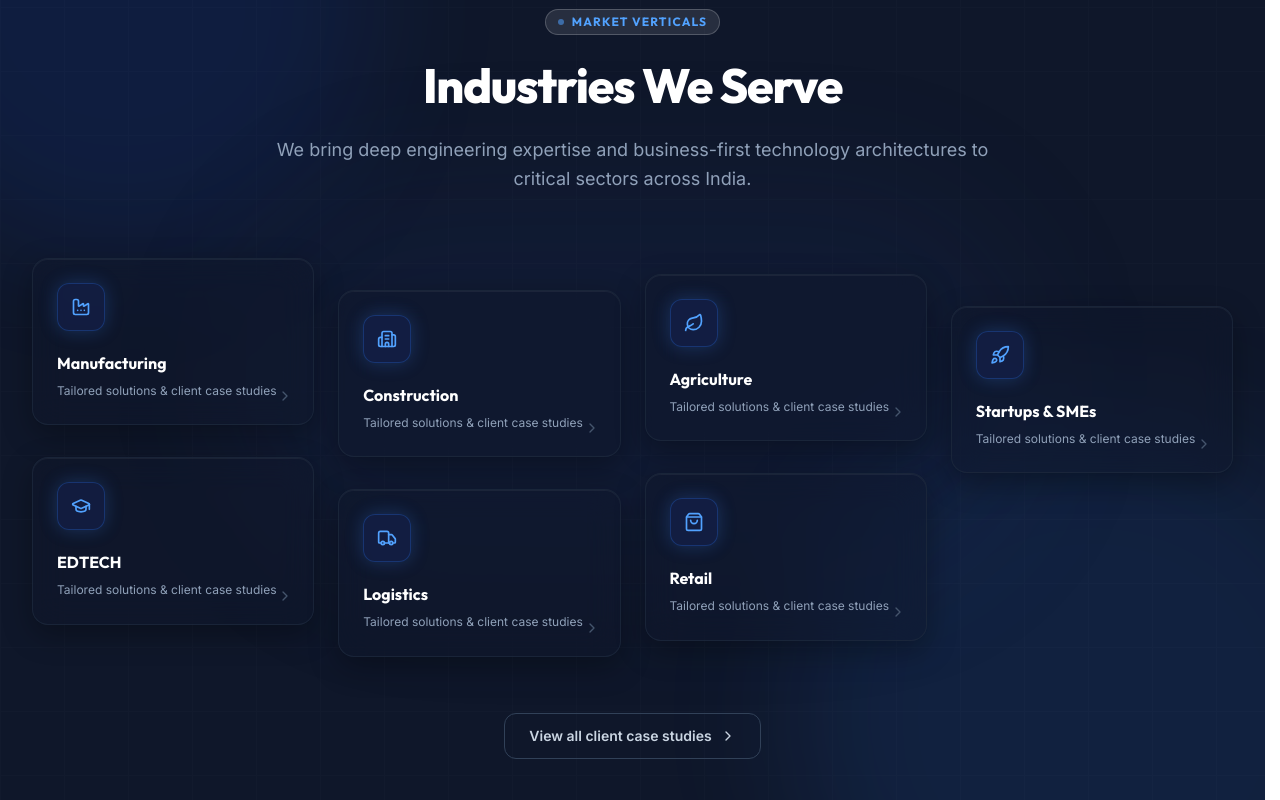
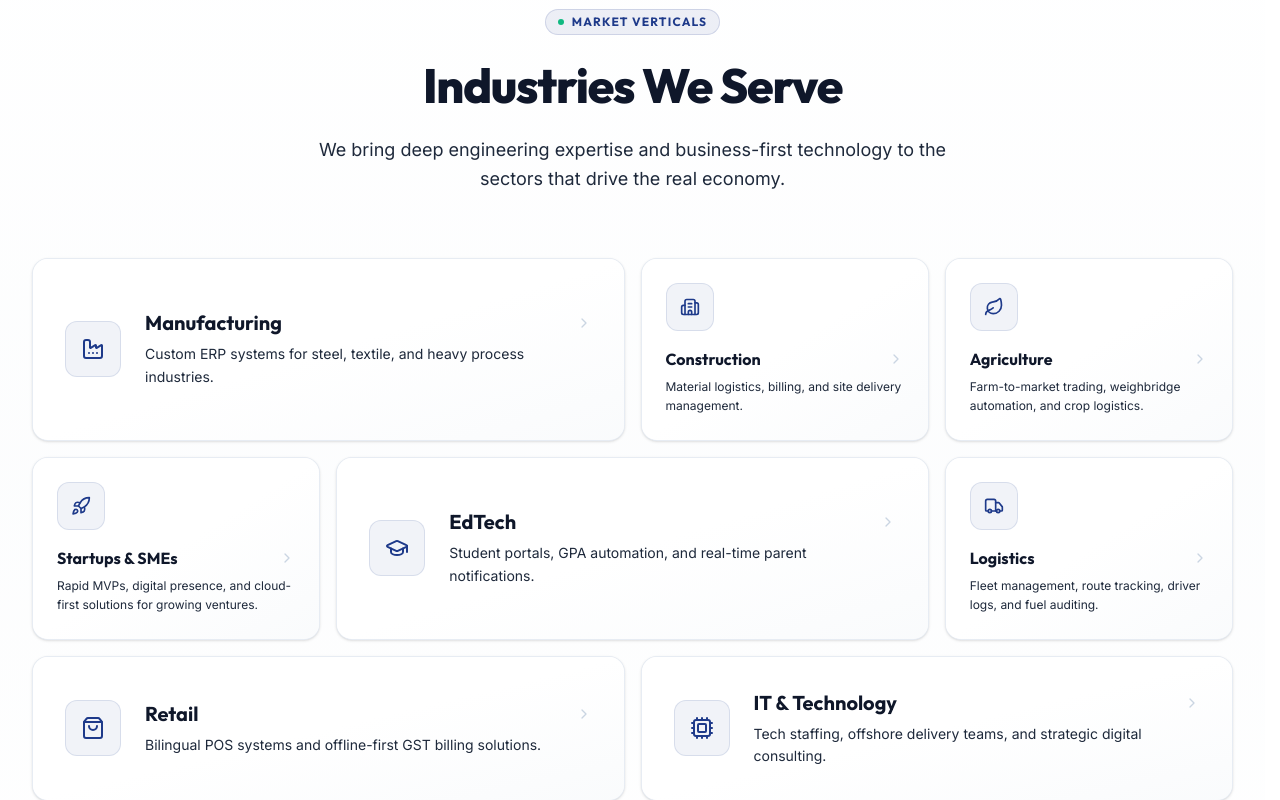
Before and after one commit to itmaruthu/m2pnexus-innovation, a React (Vite) app: page / in a window 1280 px wide. Shown: the part 3140-3940 px from the top of the page. Built offline with nearby package versions, Linux system fonts and the light colour scheme.

Commit message:
feat: premium Bento Grid Industries We Serve section on homepage

```diff
--- a/src/pages/Home.jsx
+++ b/src/pages/Home.jsx
@@ -16,7 +16,8 @@ import {
   ShieldCheck,
   ChevronRight,
   Phone,
-  Mail
+  Mail,
+  Cpu
 } from 'lucide-react';
 
 const Linkedin = ({ className }) => (
@@ -69,13 +70,14 @@ export default function Home() {
   ];
 
   const industriesWeServe = [
-    { title: 'Manufacturing', icon: Factory },
-    { title: 'Construction', icon: Building2 },
-    { title: 'Agriculture', icon: Leaf },
-    { title: 'Startups & SMEs', icon: Rocket },
-    { title: 'EDTECH', icon: GraduationCap },
-    { title: 'Logistics', icon: Truck },
-    { title: 'Retail', icon: ShoppingBag },
+    { title: 'Manufacturing', icon: Factory, desc: 'Custom ERP systems for steel, textile, and heavy process industries.', span: 2 },
+    { title: 'Construction', icon: Building2, desc: 'Material logistics, billing, and site delivery management.', span: 1 },
+    { title: 'Agriculture', icon: Leaf, desc: 'Farm-to-market trading, weighbridge automation, and crop logistics.', span: 1 },
+    { title: 'Startups & SMEs', icon: Rocket, desc: 'Rapid MVPs, digital presence, and cloud-first solutions for growing ventures.', span: 1 },
+    { title: 'EdTech', icon: GraduationCap, desc: 'Student portals, GPA automation, and real-time parent notifications.', span: 2 },
+    { title: 'Logistics', icon: Truck, desc: 'Fleet management, route tracking, driver logs, and fuel auditing.', span: 1 },
+    { title: 'Retail', icon: ShoppingBag, desc: 'Bilingual POS systems and offline-first GST billing solutions.', span: 2 },
+    { title: 'IT & Technology', icon: Cpu, desc: 'Tech staffing, offshore delivery teams, and strategic digital consulting.', span: 2 },
   ];
 
   return (
@@ -262,97 +264,90 @@ export default function Home() {
         </div>
       </section>
 
-      {/* SECTION 5: Industries We Serve — Glassmorphic Premium */}
-      <section className="relative py-24 md:py-32 overflow-hidden bg-brand-primary border-b border-slate-800">
-        {/* Subtle tech grid backdrop */}
-        <div className="absolute inset-0 bg-[linear-gradient(to_right,#1e293b_1px,transparent_1px),linear-gradient(to_bottom,#1e293b_1px,transparent_1px)] bg-[size:4rem_4rem] opacity-20 pointer-events-none" />
+      {/* SECTION 5: Industries We Serve — Premium Bento Grid */}
+      <section className="py-24 md:py-32 bg-gradient-to-b from-white via-slate-50/40 to-white border-b border-brand-border">
+        <div className="max-w-7xl mx-auto px-4 sm:px-6 lg:px-8 space-y-16">
 
-        {/* Soft glowing blur orbs */}
-        <div className="absolute -top-32 -left-32 w-[500px] h-[500px] bg-blue-600/10 rounded-full blur-3xl pointer-events-none" />
-        <div className="absolute -bottom-32 -right-32 w-[600px] h-[600px] bg-blue-500/10 rounded-full blur-3xl pointer-events-none" />
-        <div className="absolute top-1/2 left-1/2 -translate-x-1/2 -translate-y-1/2 w-[800px] h-[400px] bg-brand-secondary/10 rounded-full blur-3xl pointer-events-none" />
-
-        <div className="relative z-10 max-w-7xl mx-auto px-4 sm:px-6 lg:px-8 space-y-16">
           {/* Section Header */}
           <motion.div
             initial="hidden"
             whileInView="visible"
-            viewport={{ once: true, margin: '-100px' }}
+            viewport={{ once: true, margin: '-80px' }}
             variants={staggerContainer}
             className="text-center space-y-5 max-w-3xl mx-auto"
           >
             <motion.span
               variants={fadeInUp}
-              className="inline-flex items-center gap-2 px-3 py-1 rounded-full bg-white/10 border border-white/20 text-blue-400 text-xs font-bold uppercase tracking-widest font-heading"
+              className="inline-flex items-center gap-2 px-3 py-1 rounded-full bg-brand-secondary/8 border border-brand-secondary/15 text-brand-secondary text-xs font-bold uppercase tracking-widest font-heading"
             >
-              <span className="w-1.5 h-1.5 rounded-full bg-blue-400 animate-pulse" />
+              <span className="w-1.5 h-1.5 rounded-full bg-brand-accent" />
               Market Verticals
             </motion.span>
             <motion.h2
               variants={fadeInUp}
-              className="text-3xl md:text-5xl font-extrabold text-white tracking-tight font-heading leading-tight"
+              className="text-3xl md:text-5xl font-extrabold text-brand-primary tracking-tight font-heading leading-tight"
             >
               Industries We Serve
             </motion.h2>
             <motion.p
               variants={fadeInUp}
-              className="text-base sm:text-lg text-slate-400 leading-relaxed"
+              className="text-base sm:text-lg text-brand-text leading-relaxed max-w-2xl mx-auto"
             >
-              We bring deep engineering expertise and business-first technology architectures to critical sectors across India.
+              We bring deep engineering expertise and business-first technology to the sectors that drive the real economy.
             </motion.p>
           </motion.div>
 
-          {/* Staggered premium cards grid */}
-          <div className="grid grid-cols-1 sm:grid-cols-2 lg:grid-cols-4 gap-6 pb-8">
+          {/* Bento Grid */}
+          <div className="grid grid-cols-1 sm:grid-cols-2 lg:grid-cols-4 gap-4 auto-rows-auto">
             {industriesWeServe.map((ind, idx) => {
               const Icon = ind.icon;
-
-              // Stagger vertical offsets for visual rhythm
-              const offsets = ['lg:translate-y-0', 'lg:translate-y-8', 'lg:translate-y-4', 'lg:translate-y-12', 'lg:translate-y-2', 'lg:translate-y-10', 'lg:translate-y-6'];
-              const offset = offsets[idx % offsets.length];
-
+              const isWide = ind.span === 2;
               return (
                 <motion.button
                   key={idx}
                   variants={fadeInUp}
                   initial="hidden"
                   whileInView="visible"
-                  viewport={{ once: true, margin: '-60px' }}
+                  viewport={{ once: true, margin: '-40px' }}
                   onClick={() => navigate('/industries')}
-                  className={`group relative flex flex-col items-start gap-5 text-left p-6 rounded-2xl cursor-pointer
-                    bg-slate-900/40 backdrop-blur-lg
-                    border border-slate-800/80
-                    shadow-[inset_0_1px_0_0_rgba(255,255,255,0.05),0_10px_30px_rgba(0,0,0,0.3)]
-                    hover:bg-slate-900/65 hover:border-blue-500/30
-                    hover:shadow-[0_20px_50px_rgba(0,0,0,0.5),0_0_30px_rgba(59,130,246,0.12)]
-                    hover:-translate-y-1.5
-                    transition-all duration-500 ${offset}`}
+                  className={`group relative text-left cursor-pointer rounded-2xl border border-slate-200/80 bg-white shadow-sm hover:shadow-lg hover:-translate-y-0.5 hover:border-brand-secondary/25 transition-all duration-300 overflow-hidden ${
+                    isWide ? 'lg:col-span-2' : 'lg:col-span-1'
+                  }`}
                 >
-                  {/* Icon glow ring */}
-                  <div className="w-12 h-12 rounded-xl bg-blue-950/50 border border-blue-500/25 flex items-center justify-center text-blue-400 shadow-[0_0_18px_rgba(59,130,246,0.25)] group-hover:scale-105 group-hover:shadow-[0_0_28px_rgba(59,130,246,0.45)] transition-all duration-400">
-                    <Icon className="w-5 h-5" />
-                  </div>
+                  {/* Subtle gradient overlay */}
+                  <div className="absolute inset-0 bg-gradient-to-br from-white via-white to-slate-50/80 pointer-events-none" />
+                  {/* Hover glow accent top */}
+                  <div className="absolute top-0 left-0 right-0 h-0.5 bg-gradient-to-r from-transparent via-brand-secondary/40 to-transparent opacity-0 group-hover:opacity-100 transition-opacity duration-300" />
 
-                  {/* Label */}
-                  <div className="space-y-1.5">
-                    <h3 className="text-base font-bold text-white font-heading group-hover:text-blue-300 transition-colors duration-300">
-                      {ind.title}
-                    </h3>
-                    <p className="text-xs text-slate-400 leading-relaxed group-hover:text-slate-300 transition-colors">
-                      Tailored solutions &amp; client case studies
-                    </p>
-                  </div>
+                  <div className={`relative z-10 ${ isWide ? 'flex flex-row items-center gap-6 p-7 sm:p-8' : 'flex flex-col gap-4 p-6' }`}>
+                    {/* Icon */}
+                    <div className={`shrink-0 flex items-center justify-center rounded-xl bg-brand-secondary/6 border border-brand-secondary/12 text-brand-secondary group-hover:bg-brand-secondary group-hover:text-white group-hover:border-brand-secondary transition-all duration-300 ${
+                      isWide ? 'w-14 h-14' : 'w-12 h-12'
+                    }`}>
+                      <Icon className={isWide ? 'w-6 h-6' : 'w-5 h-5'} />
+                    </div>
 
-                  {/* Hover arrow indicator */}
-                  <div className="absolute bottom-5 right-5 text-slate-600 group-hover:text-blue-400 transition-all duration-300 group-hover:translate-x-0.5">
-                    <ChevronRight className="w-4 h-4" />
+                    {/* Content */}
+                    <div className="flex-1 space-y-1.5 min-w-0">
+                      <div className="flex items-center justify-between gap-2">
+                        <h3 className={`font-bold text-brand-primary font-heading group-hover:text-brand-secondary transition-colors duration-200 ${
+                          isWide ? 'text-lg sm:text-xl' : 'text-base'
+                        }`}>
+                          {ind.title}
+                        </h3>
+                        <ChevronRight className="w-4 h-4 text-slate-300 group-hover:text-brand-secondary group-hover:translate-x-0.5 transition-all duration-200 shrink-0" />
+                      </div>
+                      <p className={`text-brand-text leading-relaxed ${ isWide ? 'text-sm' : 'text-xs' }`}>
+                        {ind.desc}
+                      </p>
+                    </div>
                   </div>
                 </motion.button>
               );
             })}
           </div>
 
-          {/* CTA link */}
+          {/* Footer CTA */}
           <motion.div
             variants={fadeInUp}
             initial="hidden"
@@ -362,7 +357,7 @@ export default function Home() {
           >
             <button
               onClick={() => navigate('/industries')}
-              className="inline-flex items-center gap-2 px-6 py-3 rounded-xl border border-slate-700 text-slate-300 hover:border-blue-500/50 hover:text-white hover:bg-slate-800/60 text-sm font-semibold transition-all duration-300 cursor-pointer"
+              className="inline-flex items-center gap-2 px-7 py-3.5 rounded-xl bg-brand-primary text-white hover:bg-brand-secondary text-sm font-bold transition-all duration-300 cursor-pointer shadow-md hover:shadow-lg"
             >
               View all client case studies
               <ChevronRight className="w-4 h-4" />
@@ -370,6 +365,7 @@ export default function Home() {
           </motion.div>
         </div>
       </section>
+
 
       {/* SECTION 6: Why Choose M2P Nexus */}
       <section className="py-16 md:py-24 bg-white border-b border-brand-border">
```
